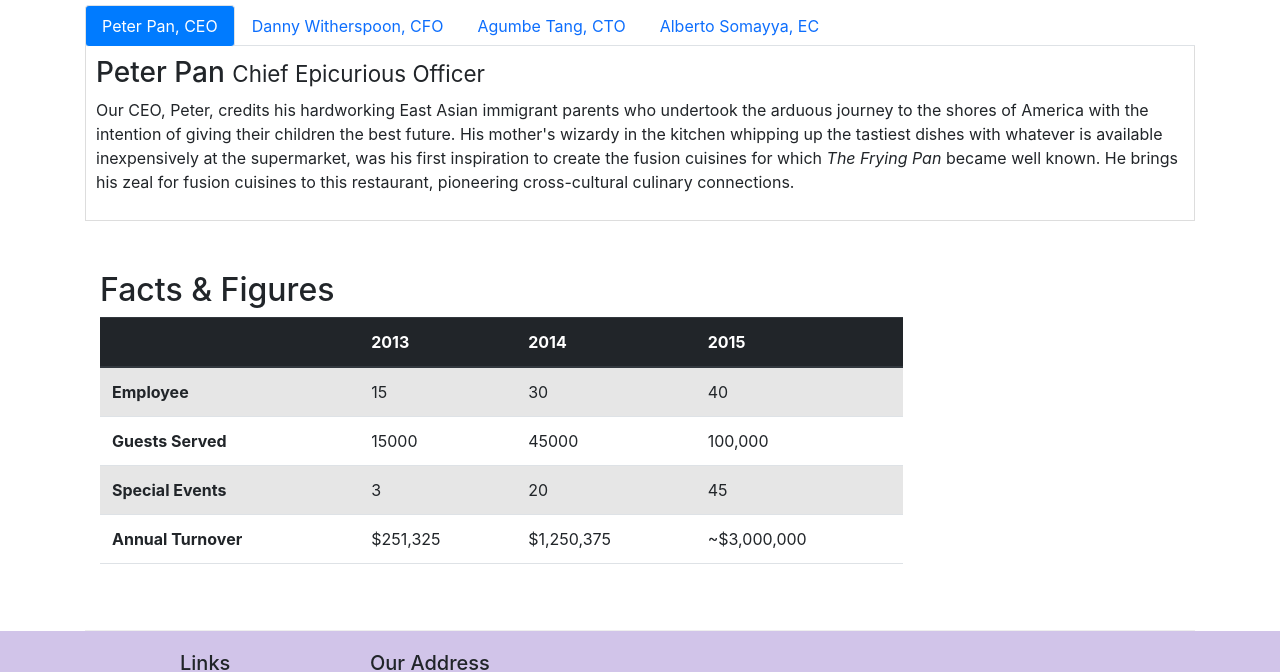
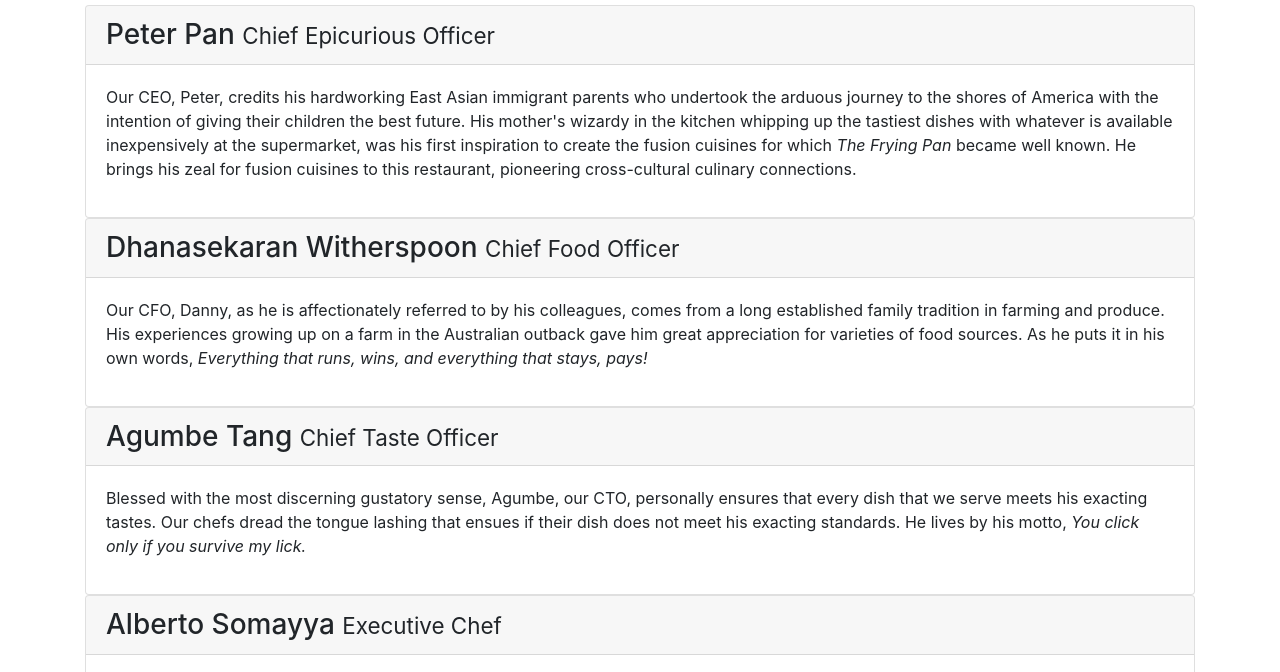
Before and after one commit to megersagithub/Bootstrap4, a website: page aboutus.html in a window 1280 px wide. Shown: the part 1007-1679 px from the top of the page. Drawn offline with nearby package versions, Linux system fonts and the light colour scheme.

Commit message:
accordians

```diff
--- a/aboutus.html
+++ b/aboutus.html
@@ -110,7 +110,69 @@
             <div class="col-12 col-sm-12">
                 <h2>Corporate Leadership</h2>
 
-                <ul class="nav nav-tabs nav-pills  ">
+
+                <div id="accordian">
+                    <div class="card">
+                        <div class="card-header" role="tab" id="peterhead">
+                            <h3 class="mb-0">
+                                <a data-toggle="collapse" data-target="#peter"> Peter Pan <small>Chief Epicurious Officer</small></a> </h3>
+                        </div>
+                        <div role="tabpanel" class="collapse show"  id="peter" data-parent="#accordian">
+                            <div class="card-body">
+                                <p class="d-none d-sm-block">Our CEO, Peter, credits his hardworking East Asian immigrant parents who undertook the arduous journey to the shores of America with the intention of giving their children the best future. His mother's wizardy in the kitchen whipping up the tastiest dishes with whatever is available inexpensively at the supermarket, was his first inspiration to create the fusion cuisines for which <em>The Frying Pan</em> became well known. He brings his zeal for fusion cuisines to this restaurant, pioneering cross-cultural culinary connections.</p>
+
+                            </div>
+
+                        </div>
+
+                    </div>
+                    <div class="card">
+                        <div class="card-header" role="tab" id="dannyhead">
+                            <h3 class="mb-0">
+                                <a data-toggle="collapse" data-target="#danny"> Dhanasekaran Witherspoon <small>Chief Food Officer</small></a> </h3>
+                        </div>
+                        <div role="tabpanel" class="collapse show"  id="danny" data-parent="#accordian">
+                            <div class="card-body">
+                                <p class="d-none d-sm-block">Our CFO, Danny, as he is affectionately referred to by his colleagues, comes from a long established family tradition in farming and produce. His experiences growing up on a farm in the Australian outback gave him great appreciation for varieties of food sources. As he puts it in his own words, <em>Everything that runs, wins, and everything that stays, pays!</em></p>
+
+                            </div>
+
+                        </div>
+
+                    </div>
+                    <div class="card">
+                        <div class="card-header" role="tab" id="agumbehead">
+                            <h3 class="mb-0">
+                                <a data-toggle="collapse" data-target="#agumbe"> Agumbe Tang <small>Chief Taste Officer</small></a> </h3>
+                        </div>
+                        <div role="tabpanel" class="collapse show"  id="agumbe" data-parent="#accordian">
+                            <div class="card-body">
+                                <p class="d-none d-sm-block">Blessed with the most discerning gustatory sense, Agumbe, our CTO, personally ensures that every dish that we serve meets his exacting tastes. Our chefs dread the tongue lashing that ensues if their dish does not meet his exacting standards. He lives by his motto, <em>You click only if you survive my lick.</em></p>
+
+                            </div>
+
+                        </div>
+
+                    </div>
+                    <div class="card">
+                        <div class="card-header" role="tab" id="albertohead">
+                            <h3 class="mb-0">
+                                <a data-toggle="collapse" data-target="#alberto"> Alberto Somayya <small>Executive Chef</small></a> </h3>
+                        </div>
+                        <div role="tabpanel" class="collapse show"  id="alberto" data-parent="#accordian">
+                            <div class="card-body">
+                                <p class="d-none d-sm-block">Award winning three-star Michelin chef with wide International experience having worked closely with whos-who in the culinary world, he specializes in creating mouthwatering Indo-Italian fusion experiences. He says, <em>Put together the cuisines from the two craziest cultures, and you get a winning hit! Amma Mia!</em></p>
+
+                            </div>
+
+                        </div>
+
+                    </div>
+                </div>
+
+                 <!-- to replace the above by accordians -->
+
+                <!-- <ul class="nav nav-tabs ">
                     <li class="nav-item">
                         <a class="nav-link active" href="#peter" role="tab" data-toggle="tab">Peter Pan, CEO</a>
                     </li>
@@ -123,8 +185,9 @@
                     <li class="nav-item">
                         <a class="nav-link" href="#alberto" role="tab" data-toggle="tab">Alberto Somayya, EC</a>
                     </li>
-                </ul>
+                </ul> -->
 
+<!--
                 <div class="tab-content">
                     <div role="tabpanel" class="tab-pane fade show active" id="peter">
                         <h3>Peter Pan <small>Chief Epicurious Officer</small></h3>
@@ -146,7 +209,9 @@
                     <p class="d-none d-sm-block">Award winning three-star Michelin chef with wide International experience having worked closely with whos-who in the culinary world, he specializes in creating mouthwatering Indo-Italian fusion experiences. He says, <em>Put together the cuisines from the two craziest cultures, and you get a winning hit! Amma Mia!</em></p>
                     </div>
 
-                </div>
+                </div> -->
+
+
 
             </div>
        </div>
```
